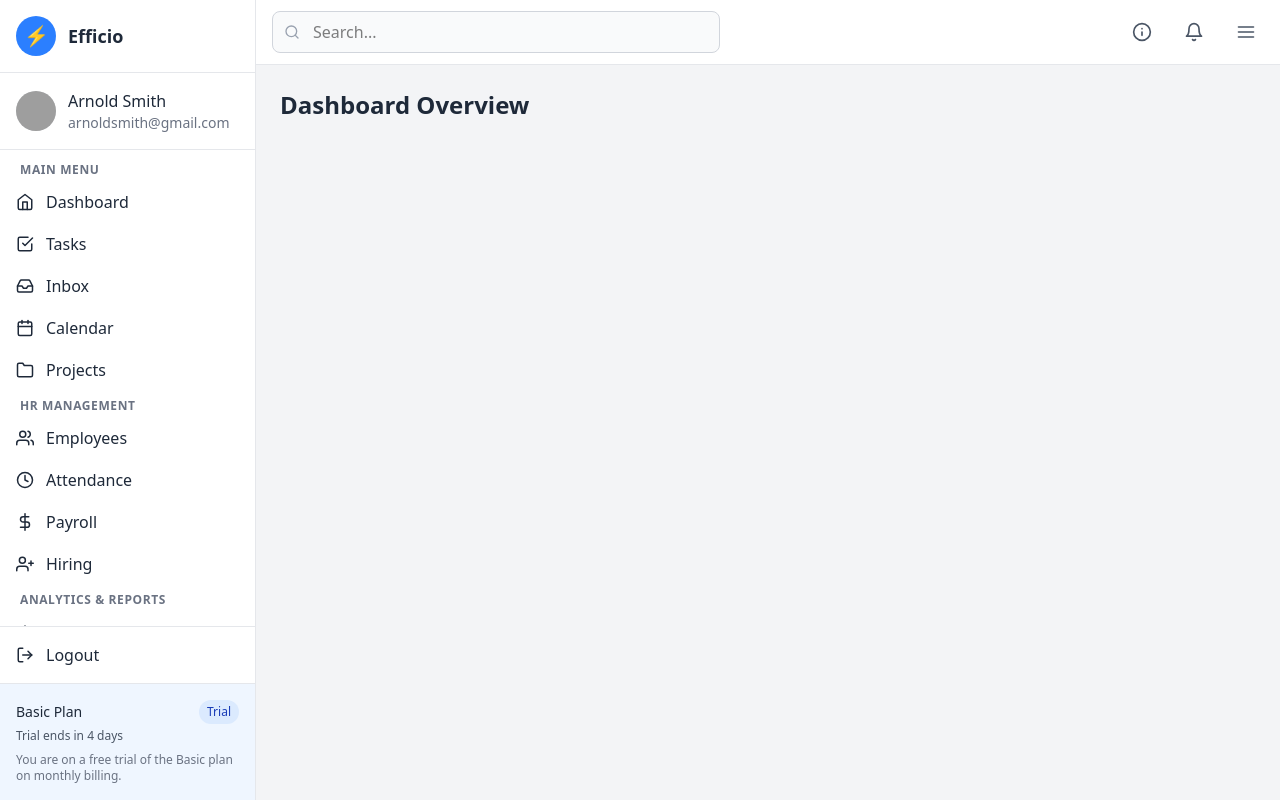
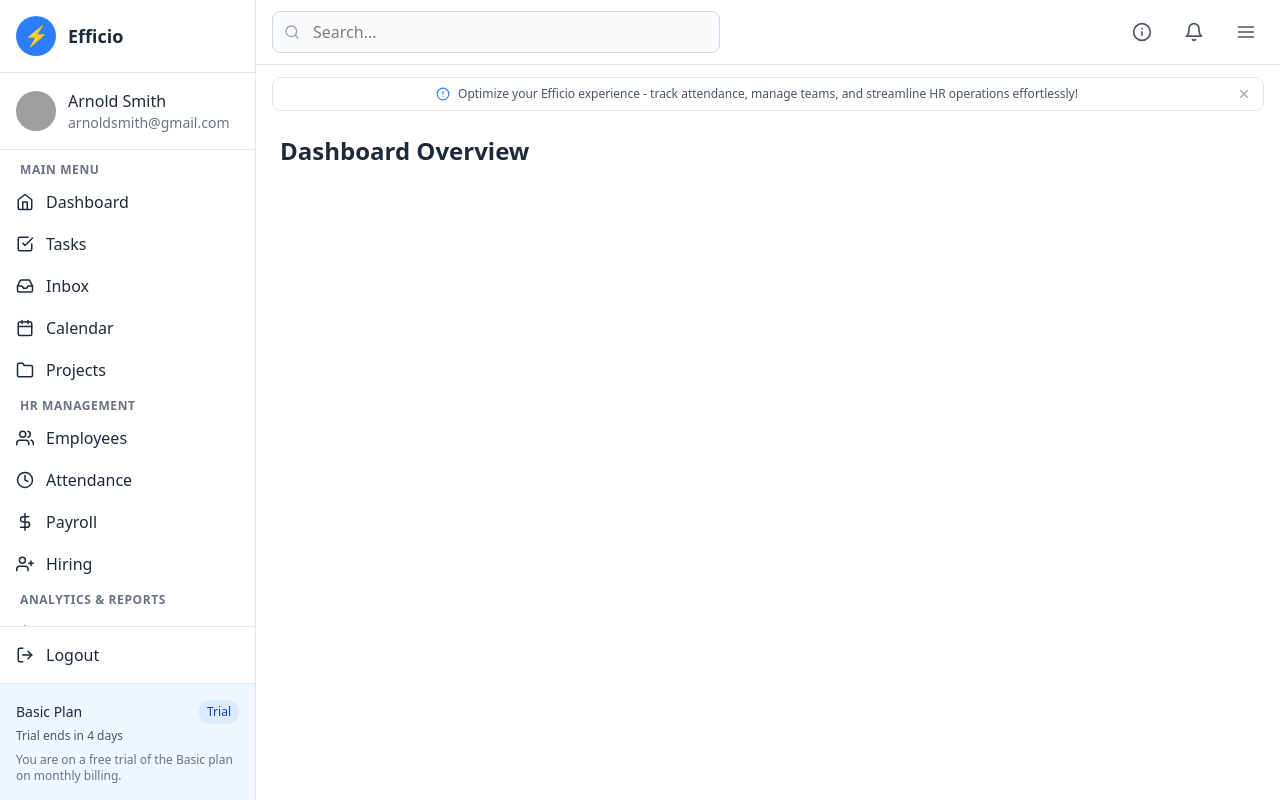
Before and after one commit to Himanshu-coder007/HR-Dashboard-UI, a React (Vite) app: page / in a window 1280 px wide. Built offline with nearby package versions, Linux system fonts and the light colour scheme; grey boxes are pictures that could not be loaded.

Commit message:
notification added

```diff
--- a/src/pages/Home.jsx
+++ b/src/pages/Home.jsx
@@ -1,10 +1,26 @@
 import React from 'react';
 import Header from '../components/Header';
+import { FiAlertCircle, FiX } from 'react-icons/fi';
 
 const Home = () => {
   return (
-    <div className="flex flex-col h-full">
+    <div className="flex flex-col h-full bg-white">
       <Header />
+
+      {/* Compact Notification Banner */}
+      <div className="bg-white border border-gray-200 rounded-lg mx-4 mt-3 px-3 py-2 flex items-center justify-between">
+        <div className="flex items-center justify-center w-full">
+          <FiAlertCircle className="text-blue-500 mr-2 text-sm" />
+          <p className="text-xs text-gray-600 text-center">
+            Optimize your Efficio experience - track attendance, manage teams, and streamline HR operations effortlessly!
+          </p>
+        </div>
+        <button className="text-gray-400 hover:text-gray-600 ml-2">
+          <FiX className="text-sm" />
+        </button>
+      </div>
+
+      {/* Main Content */}
       <div className="flex-1 p-6 overflow-y-auto">
         <h1 className="text-2xl font-bold text-gray-800 mb-6">Dashboard Overview</h1>
         {/* Your main content will go here */}
```
